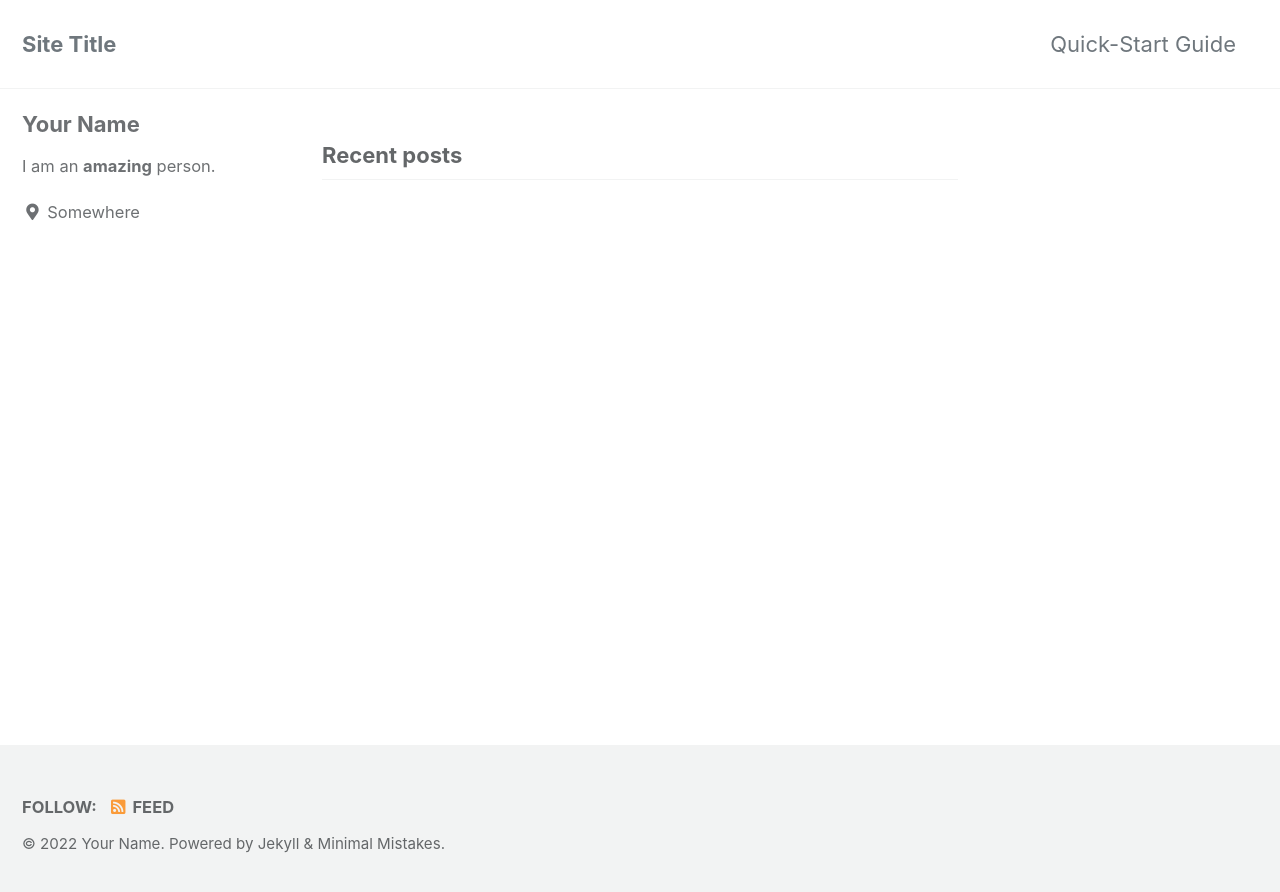
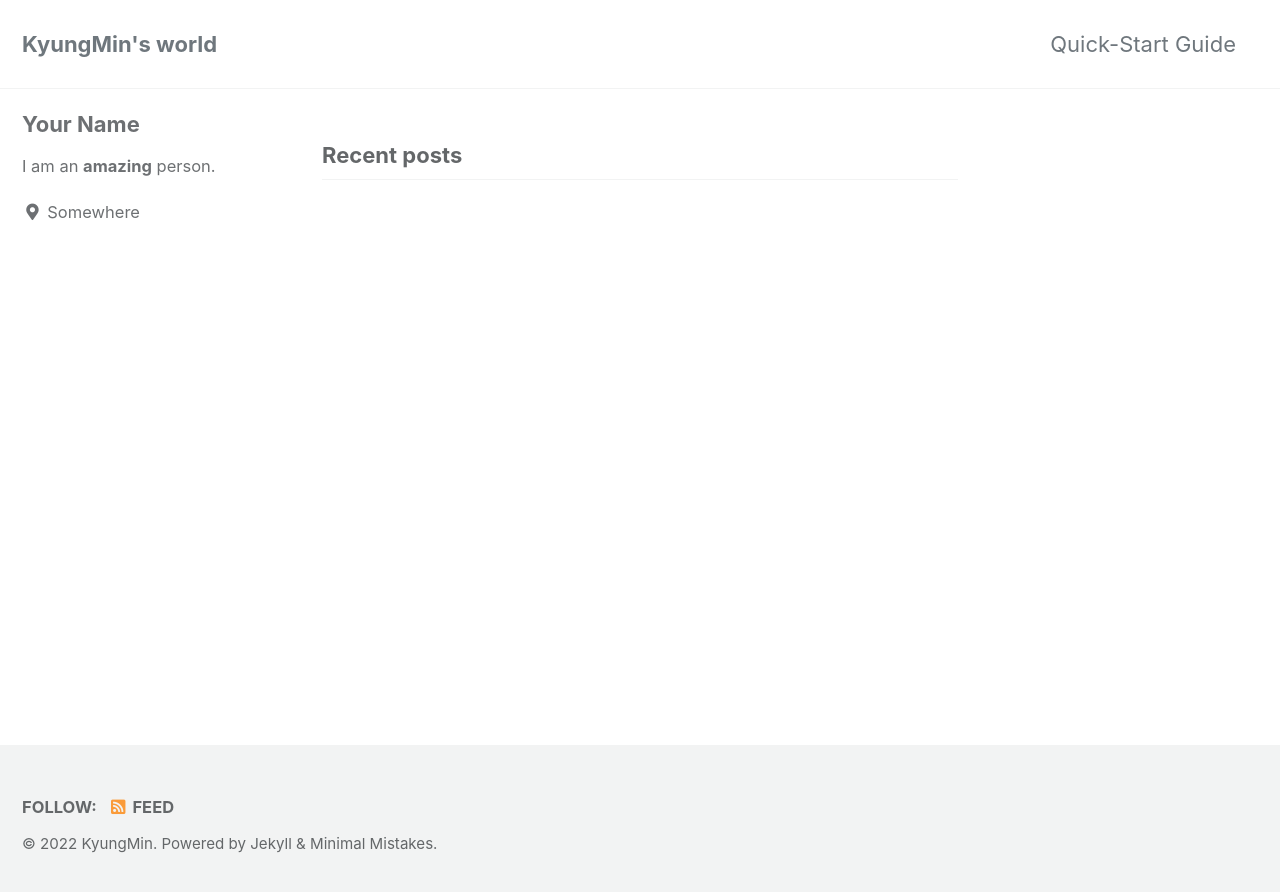
Before and after one commit to wktls63/wktls63.github.io, a Jekyll site: the page built from index.html, in a window 1280 px wide. Shown: the top 892 px of the page. Built offline with Jekyll 4.4.1, drawn with Linux system fonts in a browser that asks for light colours; cached includes are drawn as plain includes; the list of posts is cut into pages by our own code.

Commit message:
메인화면 커스텀

```diff
--- a/_config.yml
+++ b/_config.yml
@@ -16,11 +16,11 @@ minimal_mistakes_skin    : "default" # "air", "aqua", "contrast", "dark", "dirt"
 
 # Site Settings
 locale                   : "en-US"
-title                    : "Site Title"
-title_separator          : "-"
+title                    : "KyungMin's world"
+title_separator          : "Backend Developer KyungMin Noh bolg"
 subtitle                 : # site tagline that appears below site title in masthead
-name                     : "Your Name"
-description              : "An amazing website."
+name                     : "KyungMin"
+description              : "공부하는 방"
 url                      : "https://wktls63.github.io" # the base hostname & protocol for your site e.g. "https://mmistakes.github.io"
 baseurl                  : # the subpath of your site, e.g. "/blog"
 repository               : # GitHub username/repo-name e.g. "mmistakes/minimal-mistakes"
```
